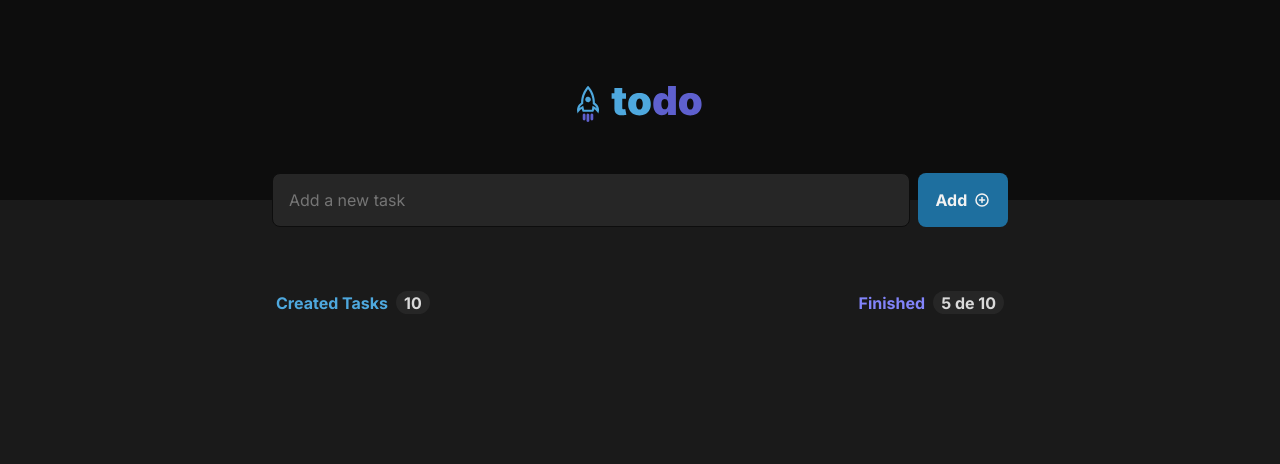
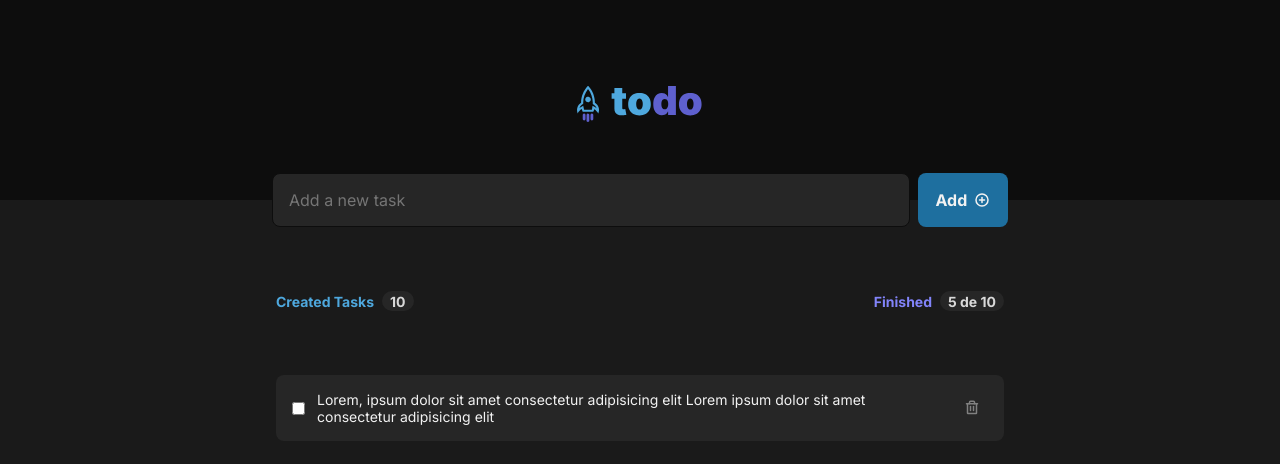
Before and after one commit to caleb-freitas/to-do, a React (Vite) app: page / in a window 1280 px wide. Shown: the top 464 px of the page. Built offline with nearby package versions, Linux system fonts and the light colour scheme.

Commit message:
feat: added Task component

```diff
--- a/src/App.tsx
+++ b/src/App.tsx
@@ -2,6 +2,7 @@ import './global.css'
 import { Header } from './components/Header'
 import { Input } from './components/Input'
 import { TasksInfo } from './components/TasksInfo'
+import { Task } from './components/Task'
 
 export function App() {
   return (
@@ -9,6 +10,7 @@ export function App() {
       <Header />
       <Input />
       <TasksInfo />
+      <Task />
     </>
   )
 }
--- /dev/null
+++ b/src/components/Task.module.css
@@ -0,0 +1,45 @@
+.wrapper {
+  width: 45.5rem;
+  margin: 1.5rem auto;
+  display: flex;
+  align-items: center;
+  justify-content: space-between;
+  gap: 0.75rem;
+  padding: 1rem;
+  border-radius: 8px;
+  background: var(--gray-500);
+}
+
+.wrapper p {
+  color: var(--gray-100);
+  font-size: 0.875rem;
+}
+
+.wrapper input {
+  /* background-color: var(--gray-500);
+  border-radius: 50%;
+  border: 2px solid var(--blue);
+  appearance: none;
+  -webkit-appearance: none;
+  outline: none;*/
+  cursor: pointer;
+}
+
+.wrapper button {
+  padding: 0.5rem;
+  border-radius: 4px;
+  background: transparent;
+  color: var(--gray-300);
+  display: flex;
+  align-items: center;
+  justify-content: center;
+  gap: 0.45rem;
+  border: 0;
+  cursor: pointer;
+  transition: background-color 0.2s;
+}
+
+.wrapper button[type="submit"]:hover {
+  background: var(--gray-400);
+  color: var(--danger);
+}
--- /dev/null
+++ b/src/components/Task.tsx
@@ -0,0 +1,14 @@
+import { Trash } from "phosphor-react";
+import styles from "./Task.module.css"
+
+export function Task() {
+  return (
+    <div className={styles.wrapper}>
+      <input type="checkbox" id="1" />
+      <p>Lorem, ipsum dolor sit amet consectetur adipisicing elit Lorem ipsum dolor sit amet consectetur adipisicing elit</p>
+      <button type='submit'>
+        <Trash weight='bold' />
+      </button>
+    </div>
+  )
+}
--- a/src/components/TasksInfo.module.css
+++ b/src/components/TasksInfo.module.css
@@ -5,6 +5,7 @@
   display: flex;
   align-items: center;
   justify-content: space-between;
+  font-size: 0.875rem;
 }
 
 .created {
```
